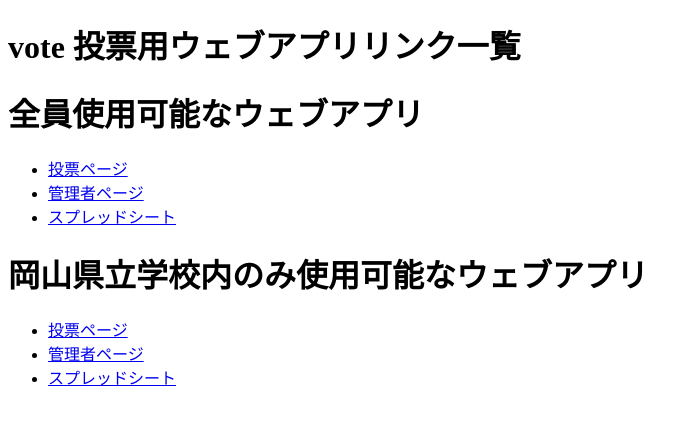
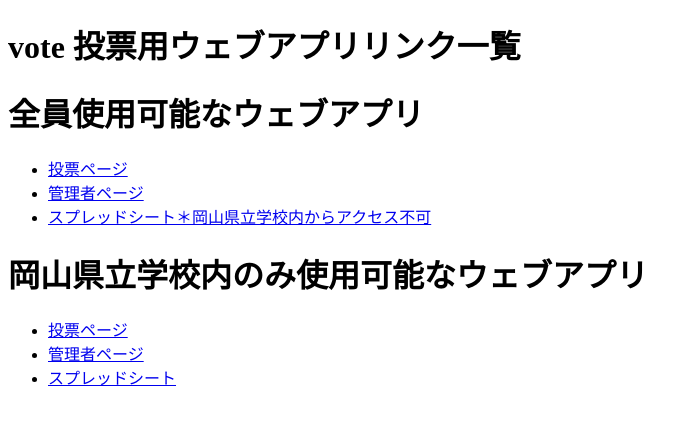
Before and after one commit to Gobousei/sesimaproduction, a plain HTML site: page all.html in a window 1280 px wide. Shown: the whole page, without its empty margins (0-697 px from the left). Drawn offline with Linux system fonts and the light colour scheme.

Commit message:
Update all.html

```diff
--- a/all.html
+++ b/all.html
@@ -13,7 +13,7 @@
         <ul>
             <li><a href="/vote/index.html">投票ページ</a></li>
             <li><a href="/vote/management.html">管理者ページ</a></li>
-            <li><a href="https://docs.google.com/spreadsheets/d/1OWsC1SR0X6krZMF4G5hX4XMcx0BosOR_KBcdldZHskg/edit">スプレッドシート</a></li>
+            <li><a href="https://docs.google.com/spreadsheets/d/1OWsC1SR0X6krZMF4G5hX4XMcx0BosOR_KBcdldZHskg/edit">スプレッドシート＊岡山県立学校内からアクセス不可</a></li>
         </ul>
     </div>
     <div>
```
